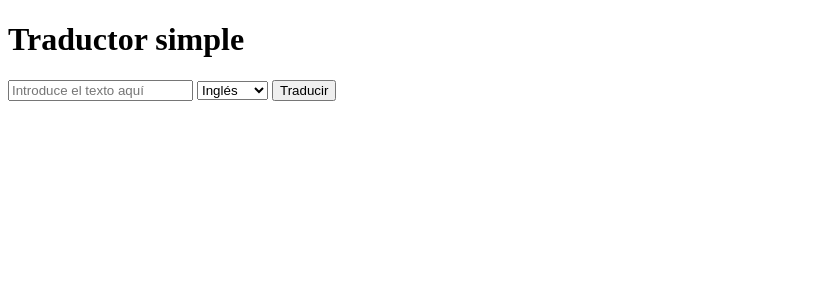
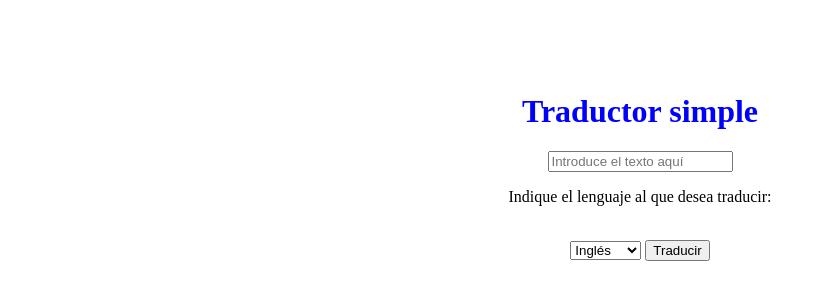
Before and after one commit to bemarinos/Traductor5, a Flask app: page / in a window 1280 px wide. Shown: the top 300 px of the page, without its empty margins (0-826 px from the left). Run offline with Flask 3, Linux system fonts and the light colour scheme.

Commit message:
Update home.html

```diff
--- a/templates/home.html
+++ b/templates/home.html
@@ -4,10 +4,14 @@
     <title>Traductor</title>
 </head>
 <body>
-
-    <h1>Traductor simple</h1>
+    <div style="color: blue; padding-top: 5%; text-align: center">
+        <h1>Traductor simple</h1>
+    </div>
+    <div style="text-align: center">
     <form method="POST">
         <input type="text" name="text" placeholder="Introduce el texto aquí" required>
+        <p>Indique el lenguaje al que desea traducir:</p>
+        <br>
         <select name="language">
             <option value="en">Inglés</option>
             <option value="es">Español</option>
@@ -17,15 +21,17 @@
         </select>
         <input type="submit" value="Traducir">
     </form>
-
+    </div>
+    <div style="text-align: center">
     {% if translated_text %}
-    <h2>Texto traducido:</h2>
+    <h3>Texto traducido:</h3>
     <p>{{ translated_text }}</p>
     {% endif %}
 
     {% if lang_detected %}
-    <h2>Idioma de entrada detectado:</h2>
+    <h3>Idioma de entrada detectado:</h3>
     <p>{{ lang_detected }}</p>
     {% endif %}
+    </div>
 </body>
 </html>
```
